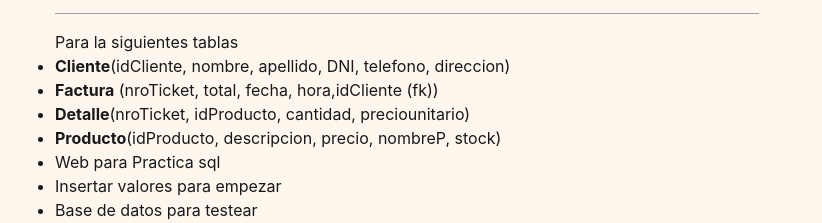
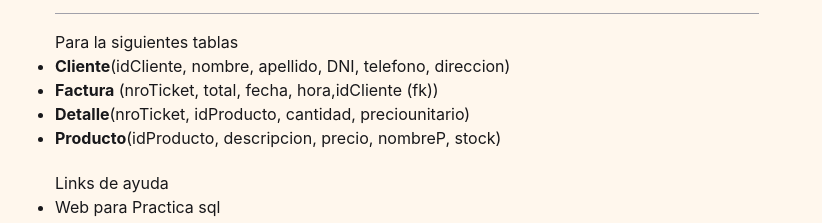
Before and after one commit to Fabian-Martinez-Rincon/Fablog, an Astro site: page /posts/sql in a window 1280 px wide. Shown: the part 574-797 px from the top of the page, without its empty margins (233-1055 px from the left). Built offline with nearby package versions, Linux system fonts and the light colour scheme; Astro itself is replaced by a stand-in of ours; some packages are replaced by stand-ins of ours.

Commit message:
Agregado el link para poder insertar los datos

```diff
--- a/src/pages/posts/sql.md
+++ b/src/pages/posts/sql.md
@@ -17,6 +17,9 @@ heroImage: /posts/sql3.jpg
 - **Factura** (nroTicket, total, fecha, hora,idCliente (fk))
 - **Detalle**(nroTicket, idProducto, cantidad, preciounitario)
 - **Producto**(idProducto, descripcion, precio, nombreP, stock)
+
+## Links de ayuda
+
 - [Web para Practica sql](http://www.sqliteonline.net/)
 - [Insertar valores para empezar](https://github.com/Fabian-Martinez1/Fablog/blob/main/src/pages/posts/files/dbd.md)
 - [Base de datos para testear](https://github.com/Fabian-Martinez1/Fablog/blob/main/src/pages/posts/files/sql.json)
```
